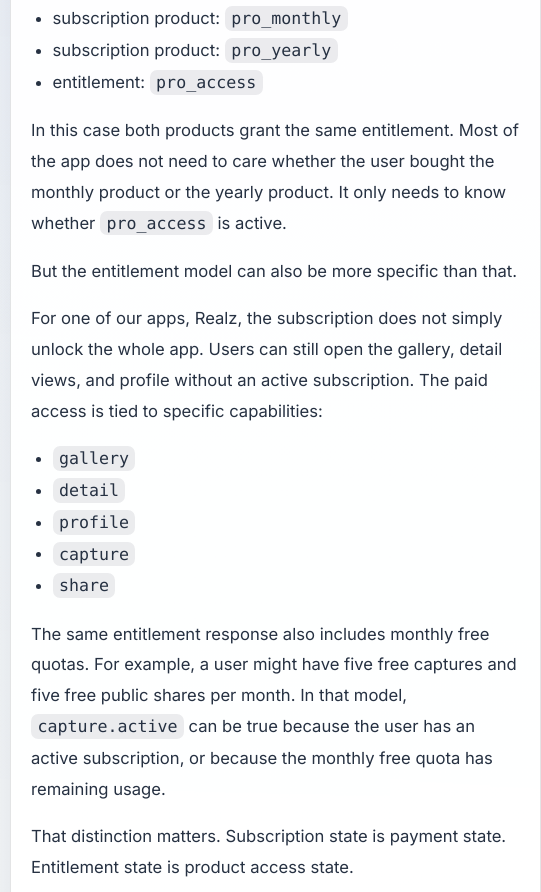
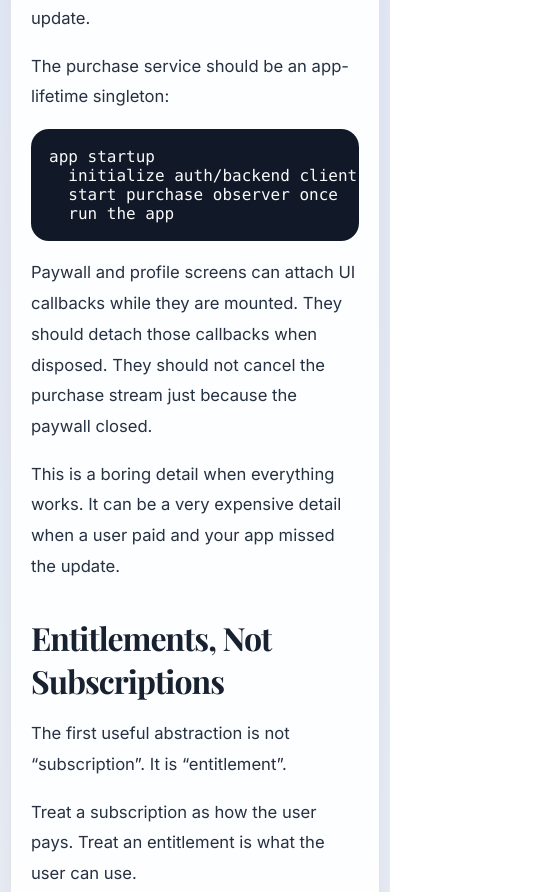
Before and after one commit to kapsdevelopment/kapsdevelopment_homepage, a plain HTML site: page blog/how-to-run-subscriptions-with-in-app-payments-without-revenuecat/index.html in a window 390 px wide. Shown: the part 3714-4606 px from the top of the page, 541 px wide, since content can reach past the window. Drawn offline with nearby package versions, Linux system fonts and the light colour scheme.

Commit message:
Fix mobile blog article width

```diff
--- a/css/blog.css
+++ b/css/blog.css
@@ -277,10 +277,13 @@
 .article-layout {
   display: grid;
   gap: 24px;
+  min-width: 0;
 }
 
 .article-body {
   padding: clamp(22px, 4vw, 40px);
+  min-width: 0;
+  overflow-wrap: break-word;
 }
 
 .article-body > *:first-child {
@@ -354,6 +357,7 @@
 }
 
 .article-body pre {
+  max-width: 100%;
   overflow-x: auto;
   padding: 18px;
   border-radius: 18px;
@@ -365,6 +369,8 @@
   padding: 0.18rem 0.4rem;
   border-radius: 0.45rem;
   background: rgba(15, 23, 42, 0.08);
+  overflow-wrap: anywhere;
+  word-break: break-word;
 }
 
 .site-footer {
```
